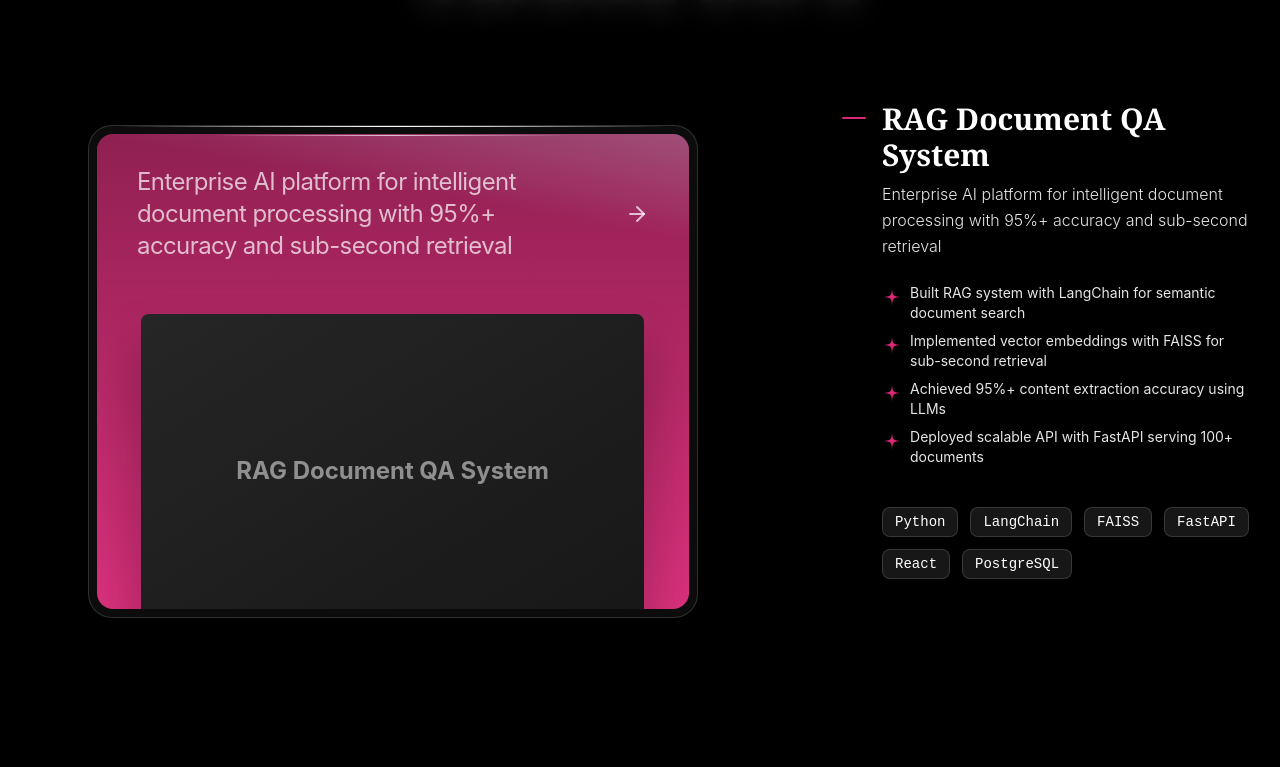
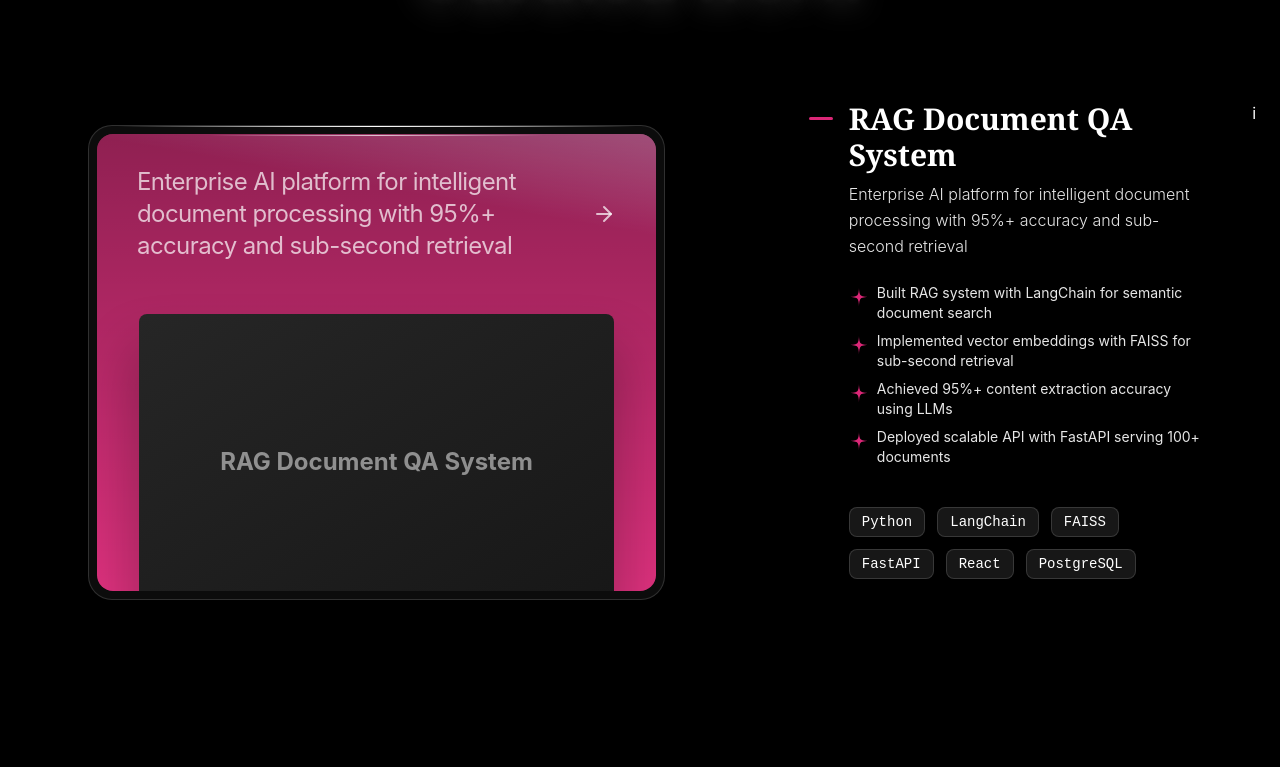
Before and after one commit to Ved0715/vedanta-profile, a Next.js app: page / in a window 1280 px wide. Shown: the part 2741-3508 px from the top of the page. Built offline with nearby package versions, Linux system fonts and the light colour scheme.

Commit message:
project section - right container poistioning fixed. littel sizing and gap changes has ot be done.

```diff
--- a/src/components/sections/Projects.tsx
+++ b/src/components/sections/Projects.tsx
@@ -240,12 +240,12 @@ const StickyScrollReveal = () => {
 
       {/* Right Side - Sticky Sidebar (Desktop only) */}
       <div className="hidden lg:block lg:w-[35%]">
-        <div className="sticky top-28 h-fit">
+        <div className="sticky top-[25vh] h-fit w-full">
           <div className="flex w-full">
             {/* Color Indicator */}
             <div
               aria-hidden="true"
-              className="my-4 mr-4 h-[2px] min-w-6 rounded-full transition-all duration-300 ease-out"
+              className="my-4 mr-4 h-[3px] min-w-6 rounded-full transition-all duration-300 ease-out"
               style={{
                 backgroundColor: activeProject === 0 ? '#DB2777' : activeProject === 1 ? '#2932CB' : '#14B8A6',
                 transform: 'scaleX(1)',
@@ -315,6 +315,7 @@ const StickyScrollReveal = () => {
           </div>
         </div>
       </div>
+      i
     </div>
   );
 };
```
